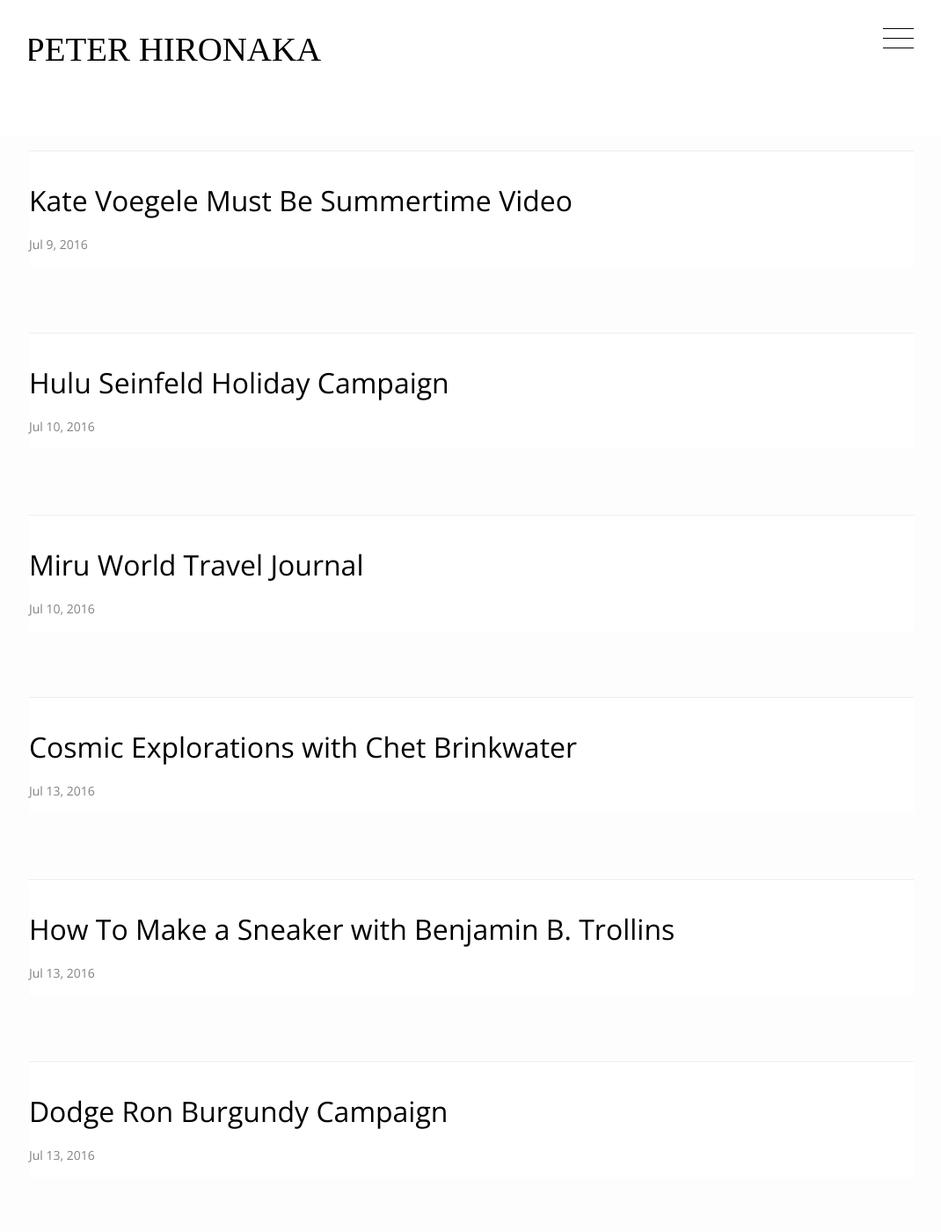
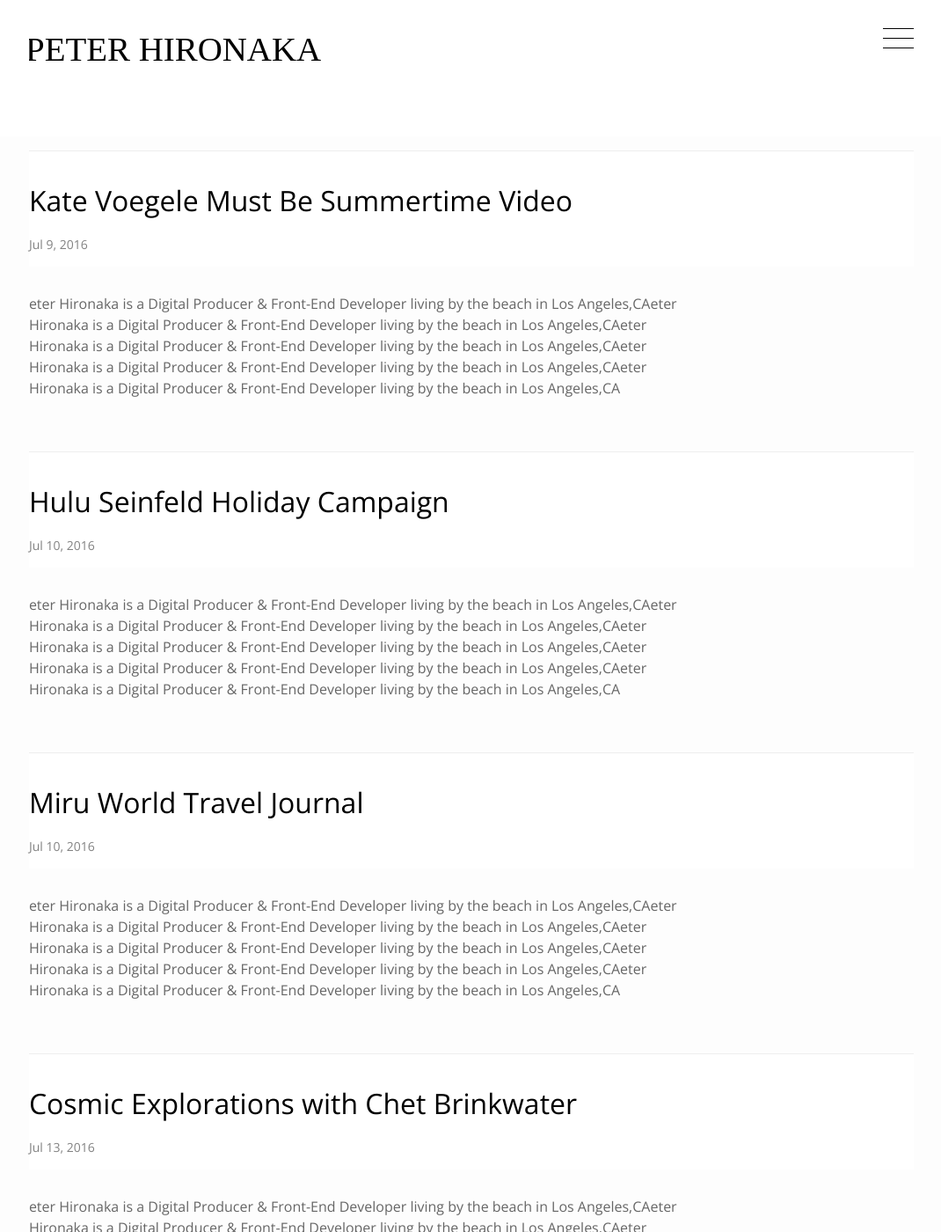
Before and after one commit to PHironaka/p-hironaka, a Jekyll site: the page built from projects.markdown, in a window 1280 px wide and 1400 px high. Shown: the whole window at 88% size, without its empty margins (104-1174 px from the left). Built offline with Jekyll 4.4.1, drawn with Linux system fonts in a browser that asks for light colours; a script that is not in the unit is left out; some of the changed text lies outside the part shown.

Commit message:
Updated Projects

```diff
--- a/projects.markdown
+++ b/projects.markdown
@@ -3,3 +3,5 @@
 date: 2016-07-14 19:26:00 Z
 layout: work
 ---
+
+eter Hironaka is a Digital Producer & Front-End Developer living by the beach in Los Angeles,CAeter Hironaka is a Digital Producer & Front-End Developer living by the beach in Los Angeles,CAeter Hironaka is a Digital Producer & Front-End Developer living by the beach in Los Angeles,CAeter Hironaka is a Digital Producer & Front-End Developer living by the beach in Los Angeles,CAeter Hironaka is a Digital Producer & Front-End Developer living by the beach in Los Angeles,CA
```
